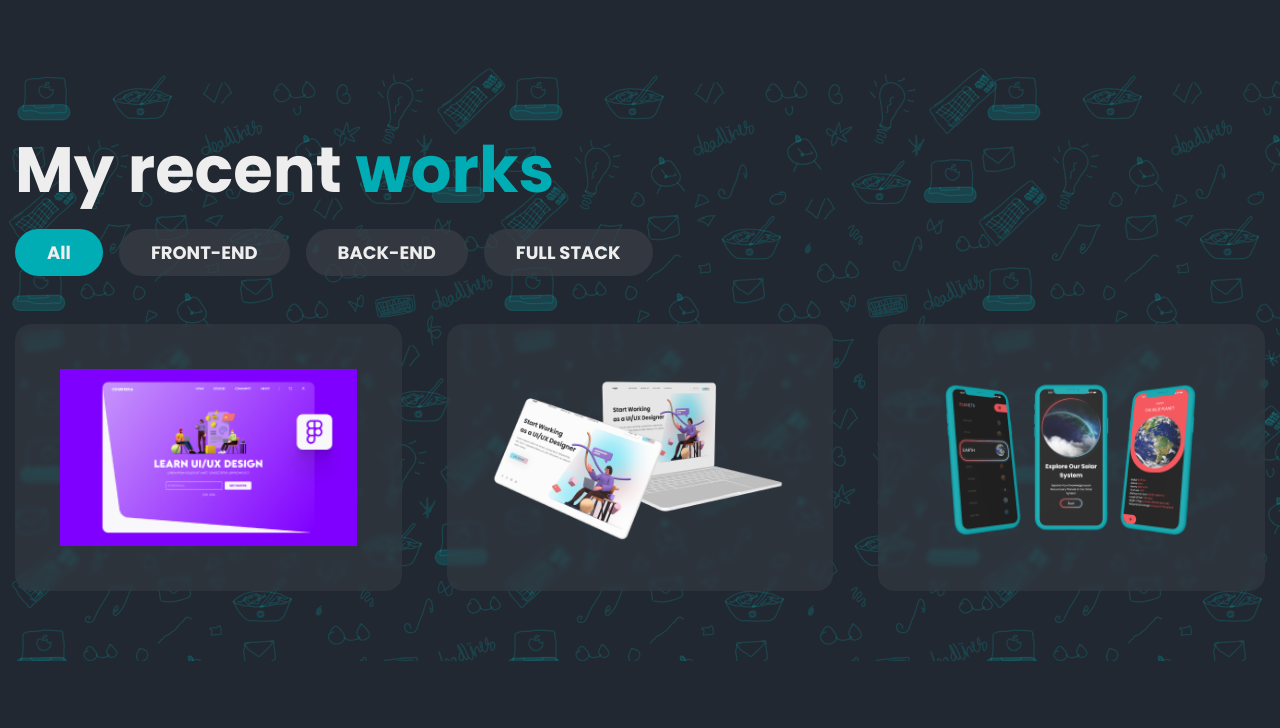
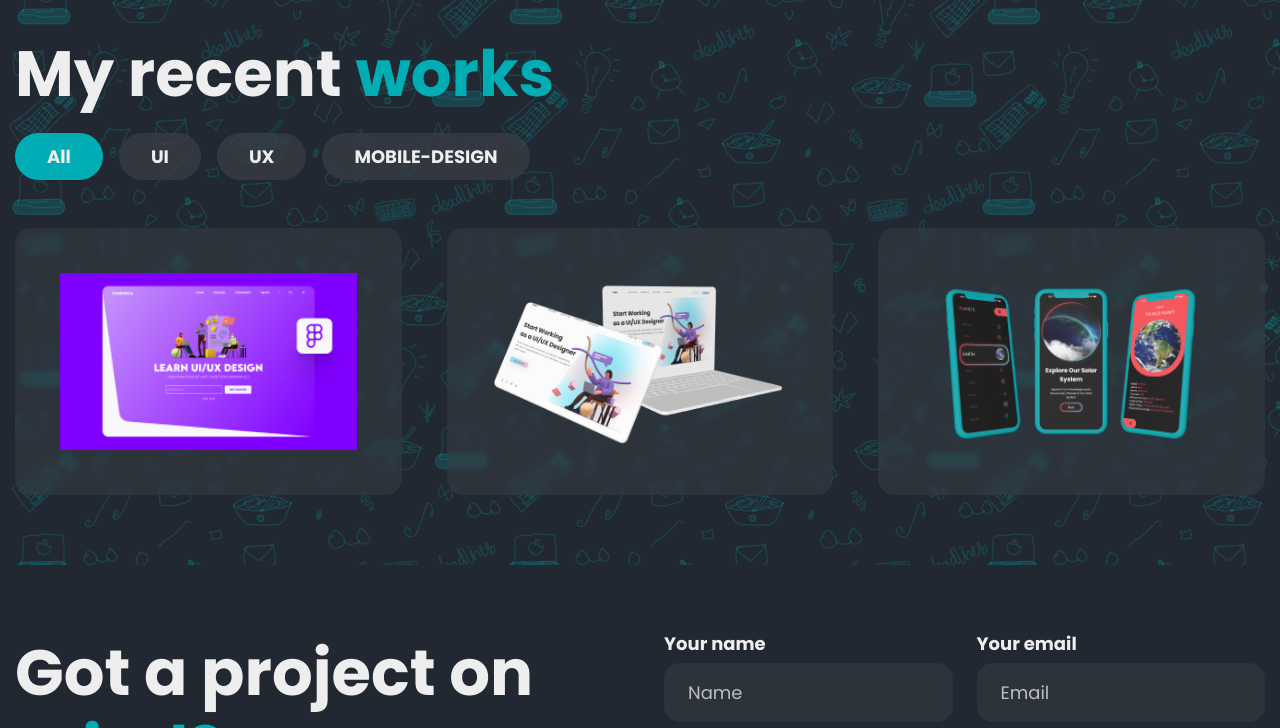
Before and after one commit to SergiusNahnoinyi/ui-designer, a plain HTML site: page index.html in a window 1280 px wide. Shown: the part 1200-1928 px from the top of the page. Drawn offline with Linux system fonts and the light colour scheme.

Commit message:
Fixes misprints

```diff
--- a/index.html
+++ b/index.html
@@ -9,7 +9,7 @@
       rel="stylesheet"
     />
     <link rel="stylesheet" href="css/style.css" />
-    <title>Web development</title>
+    <title>Creative UI Designer</title>
   </head>
   <body>
     <div class="wrapper">
@@ -35,7 +35,7 @@
         <section class="page__main main">
           <div class="main__container">
             <div class="main__content">
-              <h1 class="main__title">PERSISTANT WEB <span>DEVELOPER</span></h1>
+              <h1 class="main__title">CREATIVE UI <span>DESIGNER</span></h1>
               <div class="main__buttons">
                 <a href="#" class="main__hire-button button">Hire me</a>
                 <a href="#" class="main__cv-button button button_dark"
@@ -79,27 +79,27 @@
                   All
                 </button>
                 <button
-                  data-work-type="FRONT-END"
+                  data-work-type="UI"
                   class="items-works__type button button_dark"
                 >
-                  FRONT-END
+                  UI
                 </button>
                 <button
-                  data-work-type="BACK-END"
+                  data-work-type="UX"
                   class="items-works__type button button_dark"
                 >
-                  BACK-END
+                  UX
                 </button>
                 <button
-                  data-work-type="FULL STACK"
+                  data-work-type="WEB-DESIGN"
                   class="items-works__type button button_dark"
                 >
-                  FULL STACK
+                  MOBILE-DESIGN
                 </button>
               </nav>
               <div class="items-works__body">
                 <a
-                  data-work-type="FRONT-END"
+                  data-work-type="UI"
                   href="#"
                   class="items-works__item"
                 >
@@ -107,13 +107,13 @@
                     <img src="img/works/items/01.png" alt="Image" />
                   </div>
                 </a>
-                <a data-work-type="BACK-END" href="#" class="items-works__item">
+                <a data-work-type="UX" href="#" class="items-works__item">
                   <div class="items-works__image">
                     <img src="img/works/items/02.png" alt="Image" />
                   </div>
                 </a>
                 <a
-                  data-work-type="FULL STACK"
+                  data-work-type="WEB-DESIGN"
                   href="#"
                   class="items-works__item"
                 >
@@ -129,7 +129,7 @@
           <div class="contacts__container">
             <div class="contacts__content">
               <h2 class="contacts__title title">
-                Got a project in <span>mind?</span>
+                Got a project on <span>mind?</span>
               </h2>
               <div class="contacts__image">
                 <img src="img/contacts/image.svg" alt="Image" />
```
